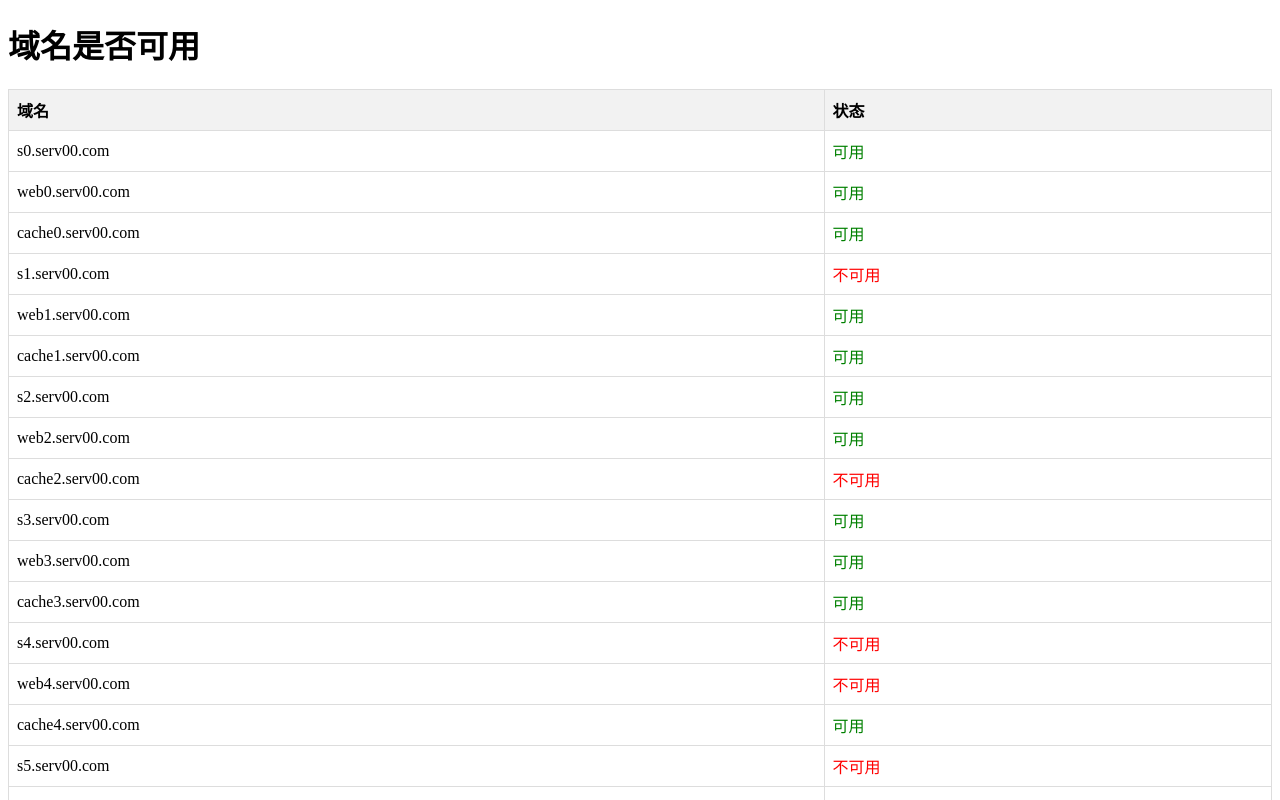
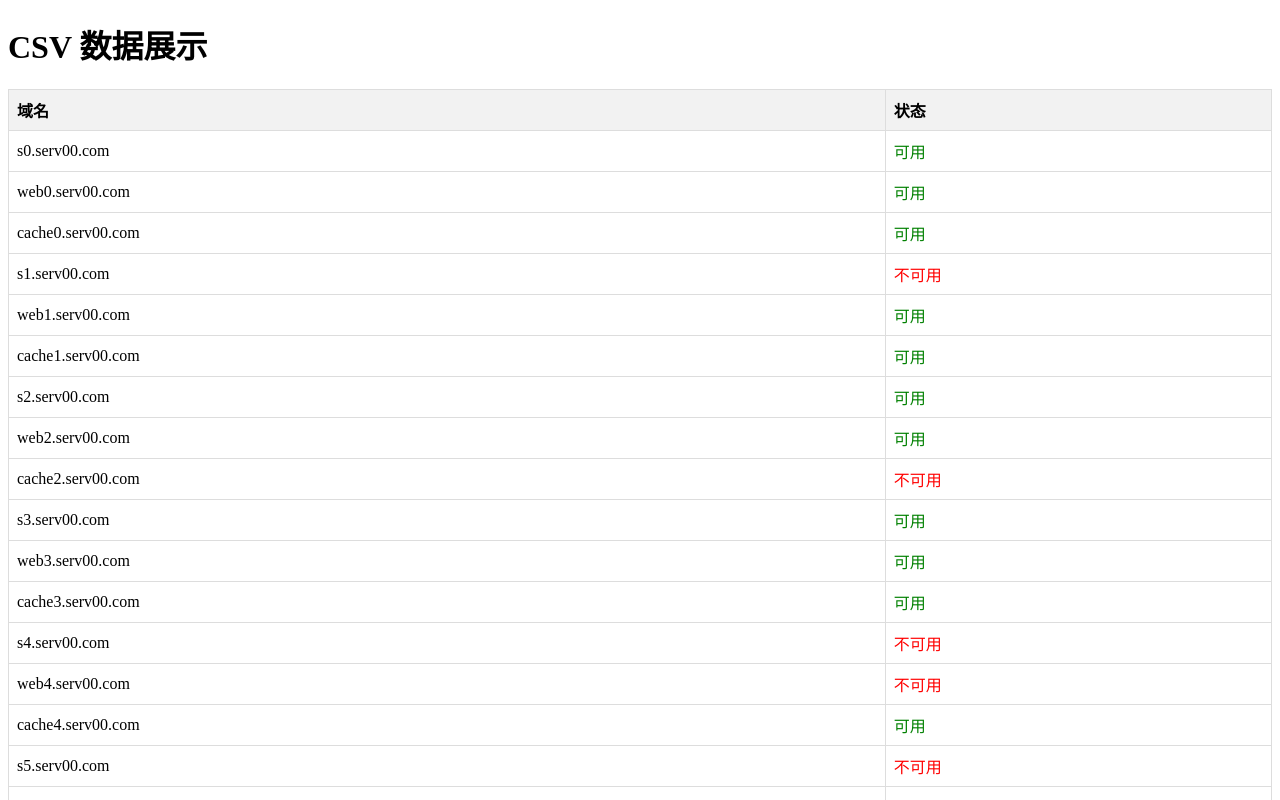
Before and after one commit to ice2983/ice2983.github.io, a plain HTML site: page index.html in a window 1280 px wide. Shown: the top 800 px of the page. Drawn offline with nearby package versions, Linux system fonts and the light colour scheme.

Commit message:
Update index.html

```diff
--- a/index.html
+++ b/index.html
@@ -3,48 +3,56 @@
 <head>
   <meta charset="UTF-8">
   <meta name="viewport" content="width=device-width, initial-scale=1.0">
-  <title>域名是否可用</title>
+  <title>CSV Display</title>
   <script src="https://cdnjs.cloudflare.com/ajax/libs/PapaParse/5.3.0/papaparse.min.js"></script>
   <style>
+    table {
+      width: 100%;
+      border-collapse: collapse;
+    }
+    th, td {
+      padding: 8px;
+      text-align: left;
+      border: 1px solid #ddd;
+    }
+    th {
+      background-color: #f2f2f2;
+    }
     .available {
       color: green;
     }
     .unavailable {
       color: red;
     }
-    table {
-      width: 100%;
-      border-collapse: collapse;
-    }
-    th, td {
-      border: 1px solid #ddd;
-      padding: 8px;
-      text-align: left;
-    }
-    th {
-      background-color: #f2f2f2;
-    }
   </style>
 </head>
 <body>
-  <h1>域名是否可用</h1>
+  <h1>CSV 数据展示</h1>
   <div id="csv-container"></div>
 
   <script>
-    // 读取 CSV 文件
-    fetch('IP状态.csv')  // 假设 CSV 文件名为 'IP状态.csv'
+    // 假设我们将 CSV 文件命名为 IP状态.csv
+    const csvFiles = ["IP状态.csv"];
+
+    csvFiles.forEach(file => {
+      fetch(file)  // 直接从文件路径加载 CSV
         .then(response => response.text())
         .then(csvData => {
-        // 使用 PapaParse 解析 CSV 数据
-        const parsedData = Papa.parse(csvData, { header: true });
+          const parsedData = Papa.parse(csvData, { header: true, skipEmptyLines: true }); // 解析 CSV 数据
           const container = document.getElementById("csv-container");
 
           // 创建表格并添加表头
-        let table = "<table><thead><tr><th>域名</th><th>状态</th></tr></thead><tbody>";
+          let table = "<table><thead><tr>";
 
-        // 遍历每一行数据并添加到表格
+          // 添加表头（从 CSV 文件中提取字段）
+          parsedData.meta.fields.forEach(field => {
+            table += `<th>${field}</th>`;
+          });
+          table += "</tr></thead><tbody>";
+
+          // 遍历数据并为每一行生成表格内容
           parsedData.data.forEach(row => {
-          let statusClass = row['状态'] === '可用' ? 'available' : 'unavailable';  // 判断状态
+            let statusClass = row['状态'] === '可用' ? 'available' : 'unavailable'; // 根据状态决定颜色
             table += `<tr>
                         <td>${row['域名']}</td>
                         <td class="${statusClass}">${row['状态']}</td>
@@ -52,9 +60,10 @@
           });
 
           table += "</tbody></table>";  // 结束表格
-        container.innerHTML = table;  // 将表格添加到页面中
+          container.innerHTML = table;  // 将表格插入到页面中
         })
-      .catch(error => console.error('Error loading CSV file:', error));  // 错误处理
+        .catch(error => console.error('读取 CSV 文件出错:', error)); // 错误处理
+    });
   </script>
 </body>
 </html>
```
Lines whose indentation alone changed are shown as unchanged.
